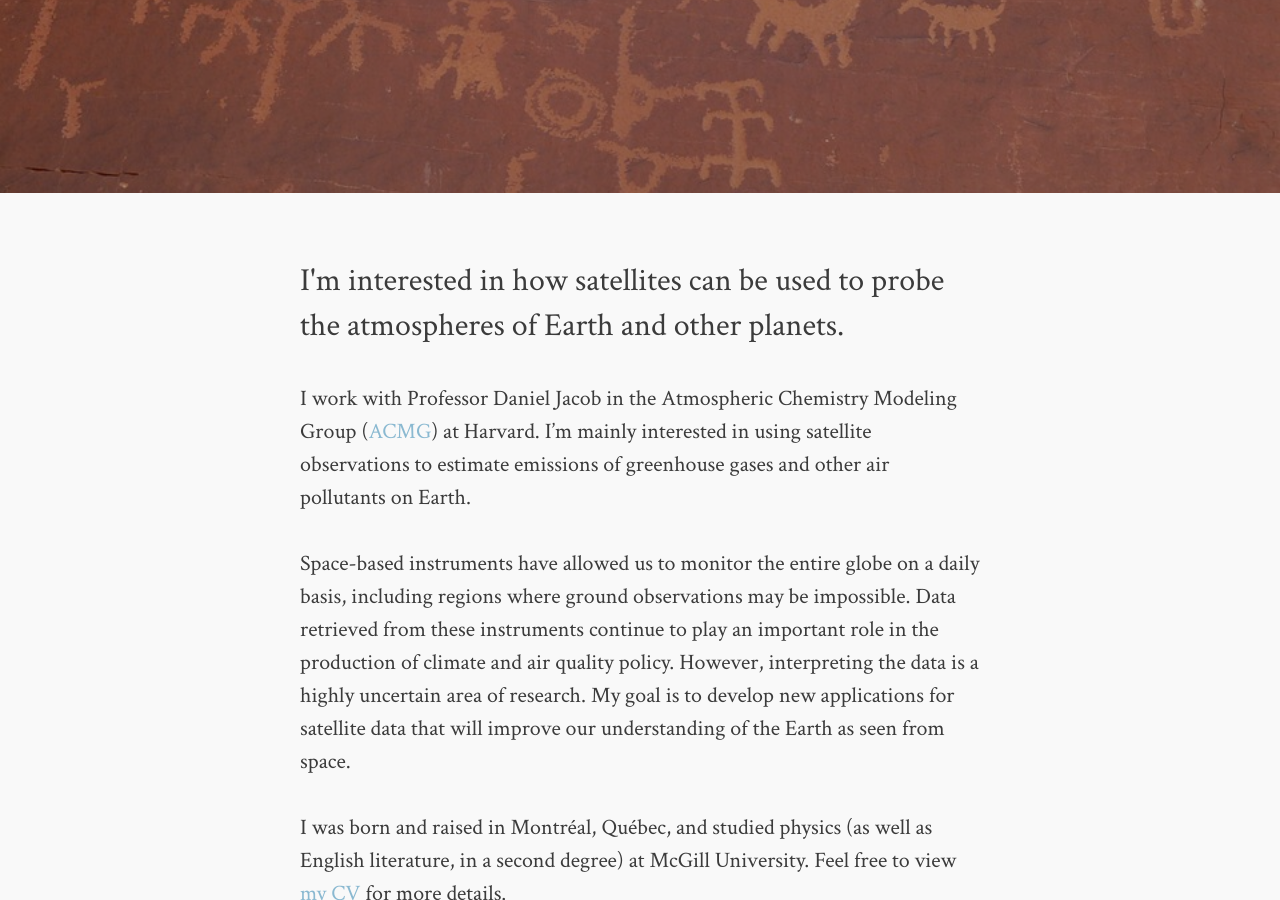
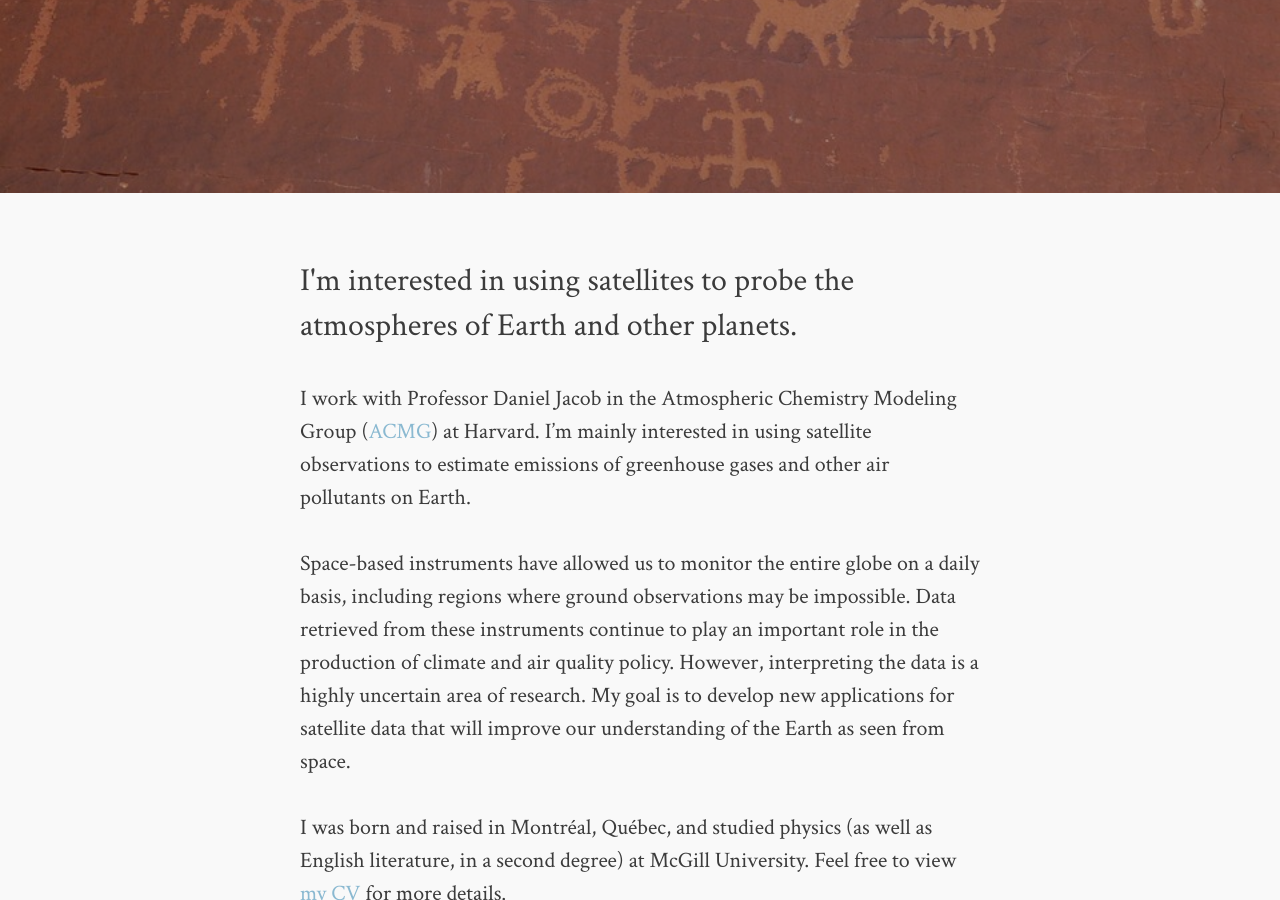
Before and after one commit to djvaron/djvaron.github.io, a Jekyll site: the page built from about.md, in a window 1280 px wide and 900 px high, scrolled down 357 px. Built offline with Jekyll 4.4.1, drawn with Linux system fonts in a browser that asks for light colours.

Commit message:
edit about

```diff
--- a/about.md
+++ b/about.md
@@ -2,7 +2,7 @@
 layout: page
 permalink: /about/index.html
 title: About
-description: I'm interested in how satellites can be used to probe the atmospheres of Earth and other planets.
+description: I'm interested in using satellites to probe the atmospheres of Earth and other planets.
 tags: [about]
 image:
   feature: about.JPG
```
